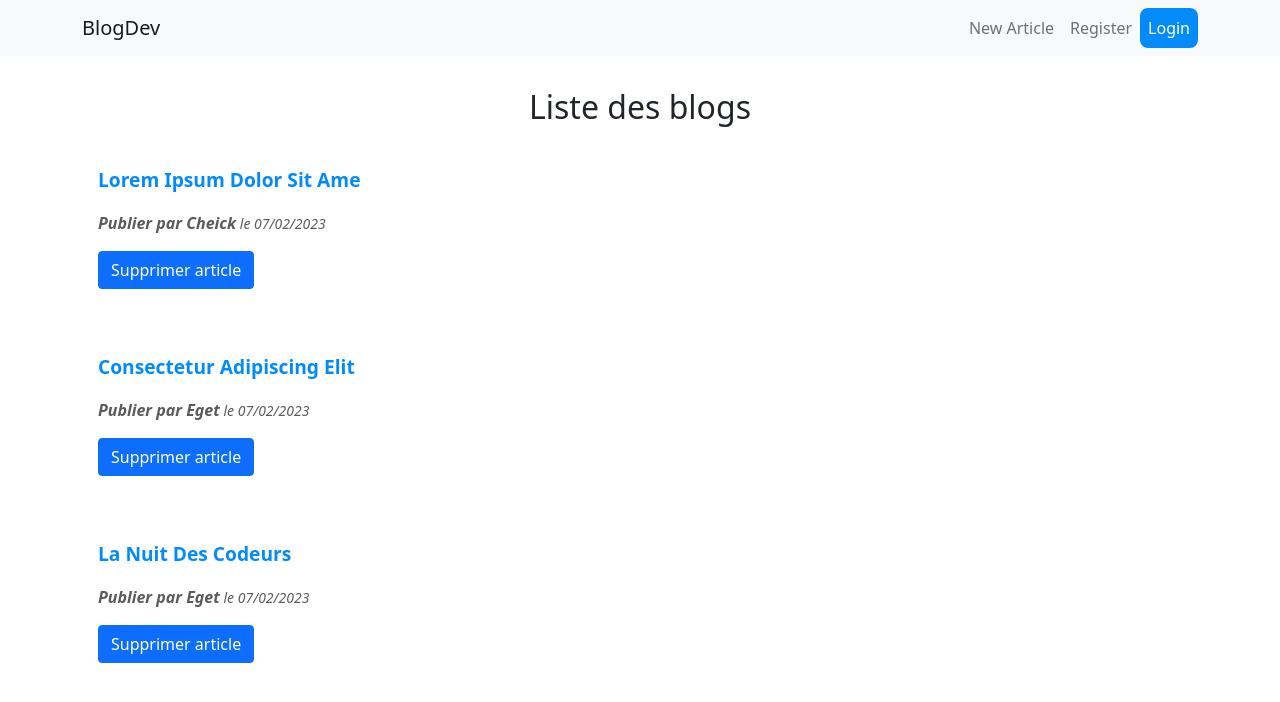
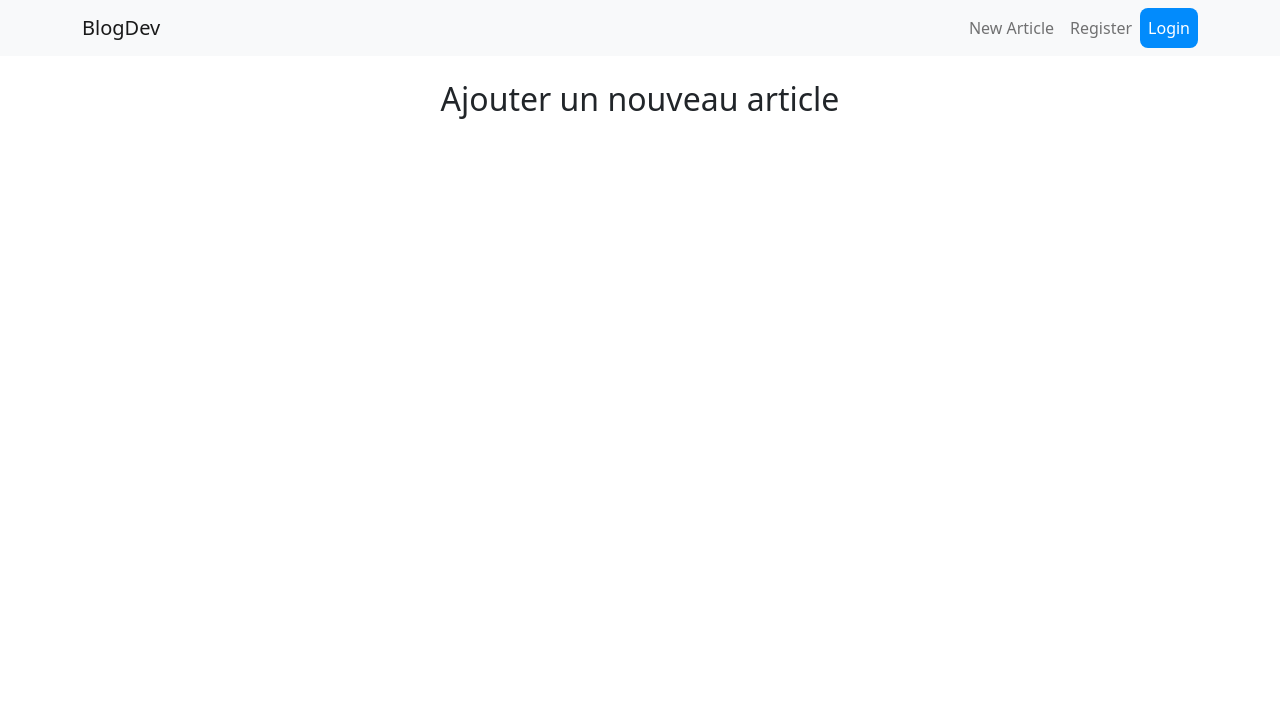
Before and after one commit to willl-8523/ReactCourse_by_Bproo, a React (Create React App) app: page /ajouter in a window 1280 px wide. Shown: the top 702 px of the page. Built offline with nearby package versions, Linux system fonts and the light colour scheme; data requests are answered from the project's data file.

Commit message:
Add another route in react

```diff
--- /dev/null
+++ b/src/Ajouter.js
@@ -0,0 +1,9 @@
+const Ajouter = () => {
+    return (
+        <div className="create">
+            <h2>Ajouter un nouveau article</h2>
+        </div>
+     );
+}
+
+export default Ajouter;
--- a/src/App.js
+++ b/src/App.js
@@ -1,8 +1,8 @@
 import './App.css';
+import Navbar from './Navbar';
 import Home from './Home';
-import './Navbar';
-import Navbar from './Navbar';
-import { BrowserRouter as Router, Route, Switch } from "react-router-dom";
+import { BrowserRouter as Router, Route, Switch } from 'react-router-dom';
+import Ajouter from './Ajouter';
 
 function App() {
   // return (
@@ -16,6 +16,7 @@ function App() {
 
   /* ************************ LES ROUTES EN REACT ***************************
     -> Installation => npm install react-router-dom@5
+    -> Redemarrer le serveur local
   */
 
   return (
@@ -24,8 +25,11 @@ function App() {
         <Navbar />
         <div className="container">
           <Switch>
-            <Route path={'/'}>
+            <Route exact path={'/'}>
               <Home />
+            </Route>
+            <Route path={'/ajouter'}>
+              <Ajouter />
             </Route>
           </Switch>
         </div>
```
